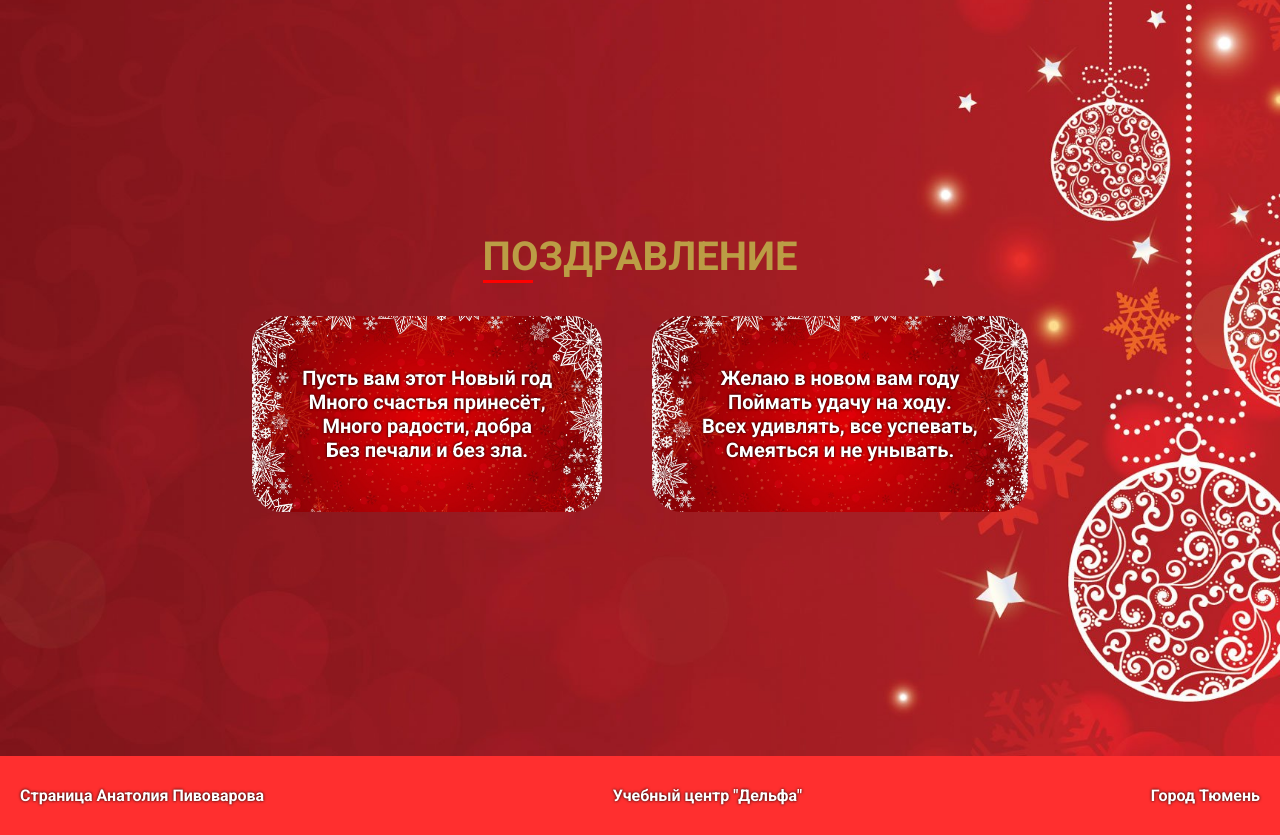
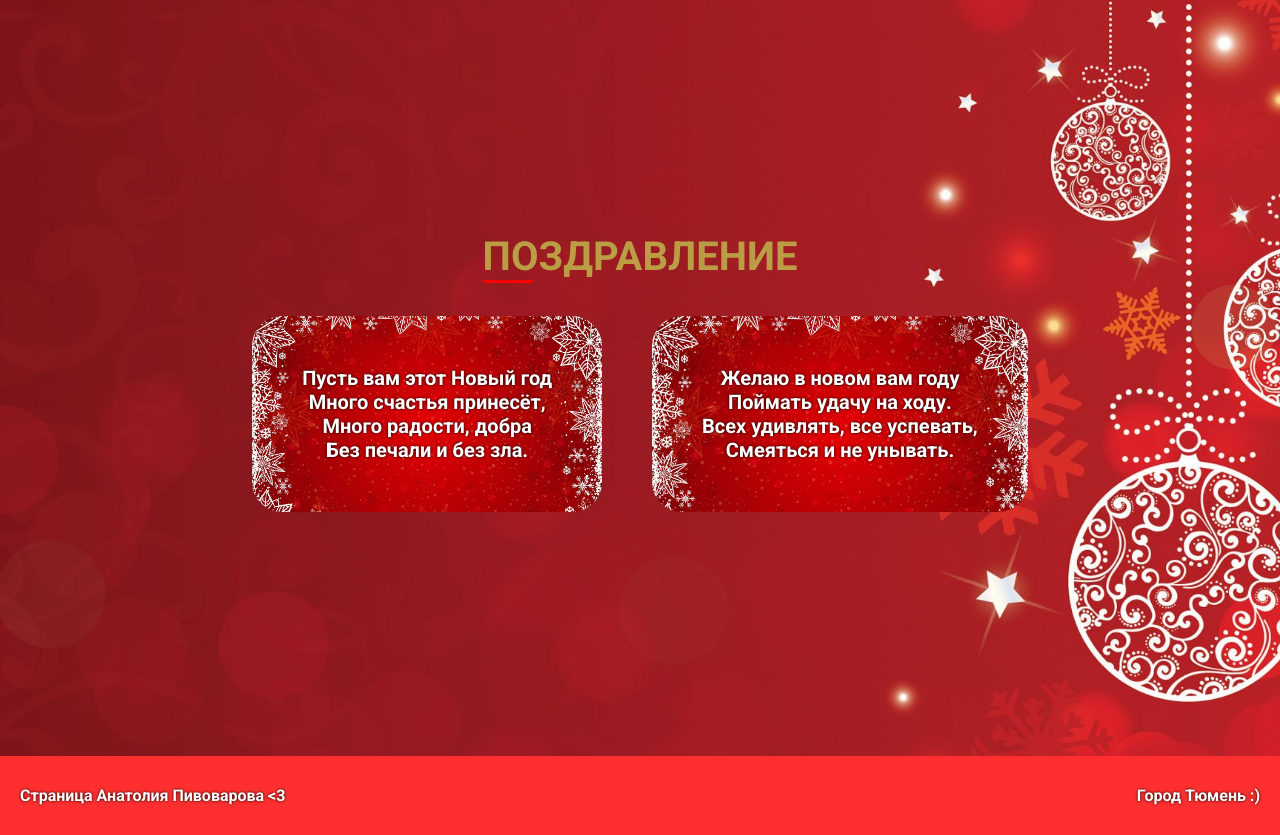
Before and after one commit to vseleyshiy/new-year2023, a plain HTML site: page index.html in a window 1280 px wide. Shown: the part 1644-2479 px from the top of the page. Drawn offline with nearby package versions, Linux system fonts and the light colour scheme; a web font is replaced by a local one.

Commit message:
Убрал из footer очень нужное, но мне оно не нужно)

```diff
--- a/index.html
+++ b/index.html
@@ -92,9 +92,8 @@
 
         </div>
         <footer class="footer">
-            <div class="footer__col">Страница Анатолия Пивоварова</div>
-            <div class="footer__col">Учебный центр "Дельфа"</div>
-            Город Тюмень
+            <div class="footer__col">Страница Анатолия Пивоварова <3 </div>
+            Город Тюмень :)
         </footer>
     </div>
 </body>
```
